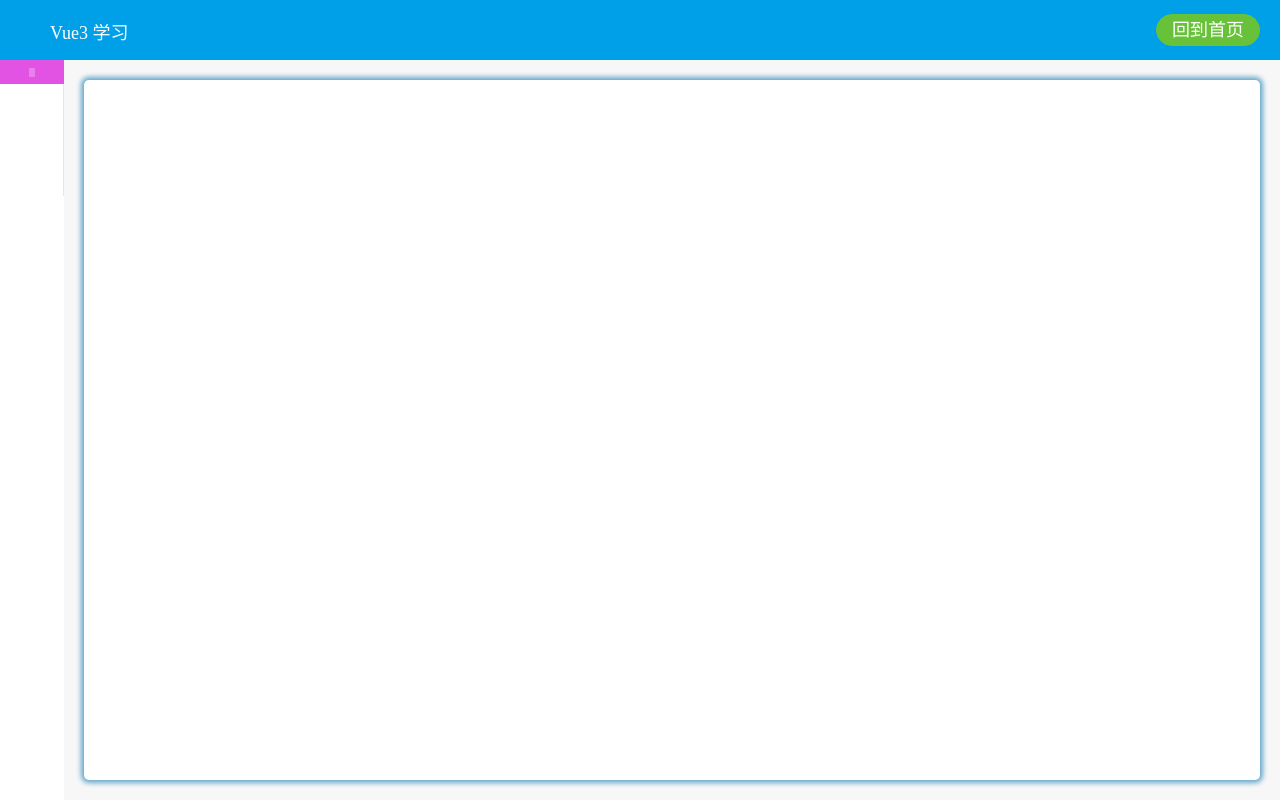
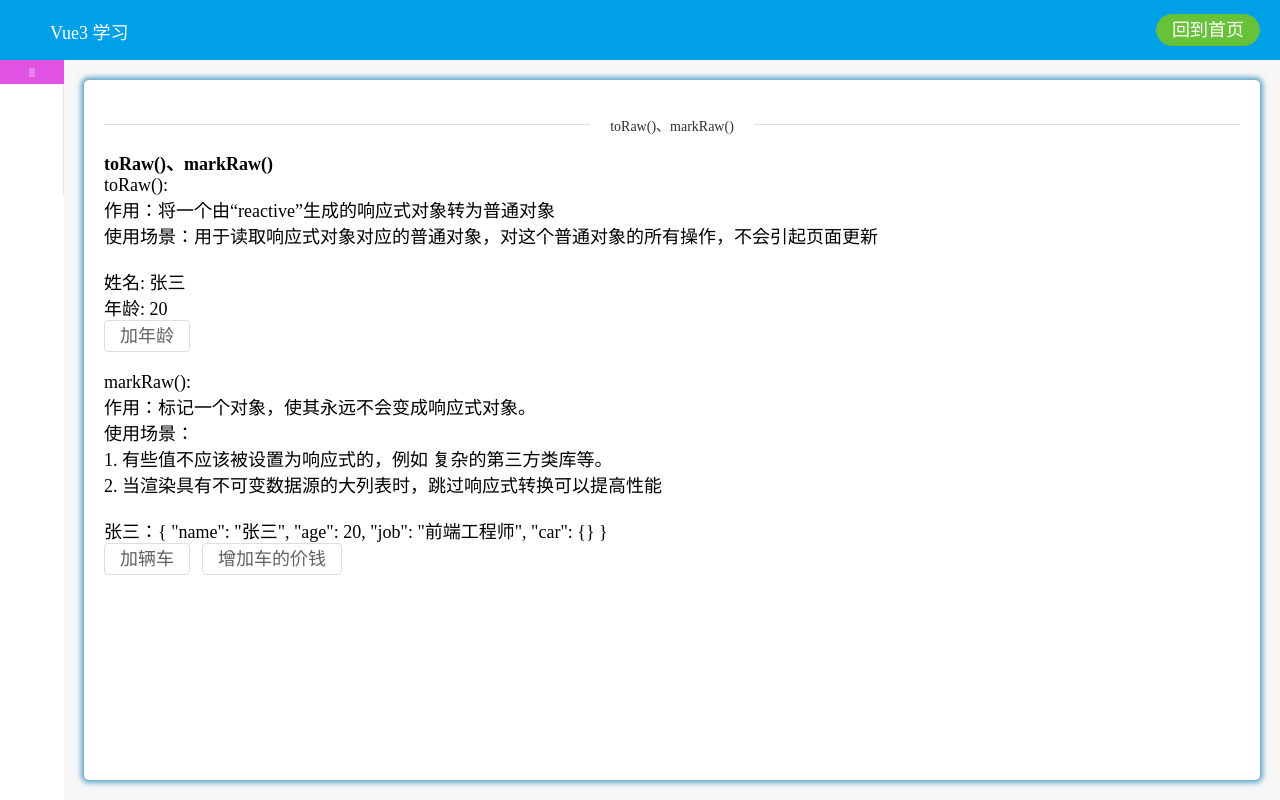
Before and after one commit to Happyx2001/Vue3-learn, a Vue app: page /#/home/demo5 in a window 1280 px wide. Built offline with nearby package versions, Linux system fonts and the light colour scheme; some icons are missing.

Commit message:
toRaw、markRaw

```diff
--- /dev/null
+++ b/src/components/demo5/VueToRaw.vue
@@ -0,0 +1,77 @@
+<template>
+  <div>
+    <h1>toRaw()、markRaw()</h1>
+    <div class="content">toRaw(): <br>
+      作用：将一个由“reactive”生成的响应式对象转为普通对象 <br>
+      使用场景：用于读取响应式对象对应的普通对象，对这个普通对象的所有操作，不会引起页面更新
+    </div>
+    <div>
+      <div class="mr-t-20">姓名: {{ ZhangSan.name }} <br>
+        年龄: {{ ZhangSan.age }} <br>
+        <el-button @click="addAge">加年龄</el-button>
+      </div>
+    </div>
+
+
+    <div class="content mr-t-20">markRaw(): <br>
+      作用：标记一个对象，使其永远不会变成响应式对象。<br>
+      使用场景：<br>
+      1. 有些值不应该被设置为响应式的，例如 复杂的第三方类库等。 <br>
+      2. 当渲染具有不可变数据源的大列表时，跳过响应式转换可以提高性能
+    </div>
+    <div>
+      <div class="mr-t-20">
+        张三：{{ ZhangSan }} <br>
+        <el-button @click="addCar">加辆车</el-button>
+        <el-button @click="addCarPrice">增加车的价钱</el-button>
+      </div>
+    </div>
+  </div>
+</template>
+
+<script>
+import {reactive, toRaw, markRaw} from "vue";
+
+export default {
+  name: "VueToRaw",
+  setup() {
+    let ZhangSan = reactive({
+      name: '张三',
+      age: 20,
+      job: '前端工程师',
+      car: {}
+    })
+
+    // 注意：没有响应式指的是 ==> 页面不会随着数据改变而改变，数据实际上还是能够被更改，但是页面不会刷新。
+    // 1. 使用 toRaw，使得 a 为 ZhangSan 的普通对象
+    function addAge() {
+      let a = toRaw(ZhangSan)  // 注意：a、ZhangSan 同源
+      a.age++
+      console.log(a, ZhangSan) // a 是没有被 proxy 修饰的源对象
+    }
+
+    // 2. 使用 markRaw
+    function addCar() {
+      let car = {name: '奔驰', price: 40}
+      ZhangSan.car = markRaw(car)
+    }
+
+    function addCarPrice() {
+      ZhangSan.car.price++   // car被markRaw修饰了，car没有响应式
+      console.log(ZhangSan.car)
+    }
+
+    return {
+      ZhangSan,
+      addAge,
+      addCar,
+      addCarPrice
+    }
+
+  }
+}
+</script>
+
+<style scoped>
+
+</style>
--- a/src/views/study/study05.vue
+++ b/src/views/study/study05.vue
@@ -1,13 +1,17 @@
 <template>
-    <div class="demo">
+  <div class="demo">
+    <el-divider content-position="center">toRaw()、markRaw()</el-divider>
+    <vue-to-raw></vue-to-raw>
 
-
-    </div>
+  </div>
 </template>
 
 <script>
+import VueToRaw from "../../components/demo5/VueToRaw.vue";
+
 export default {
-  name: "study05"
+  name: "study05",
+  components: {VueToRaw}
 }
 </script>
 
```
